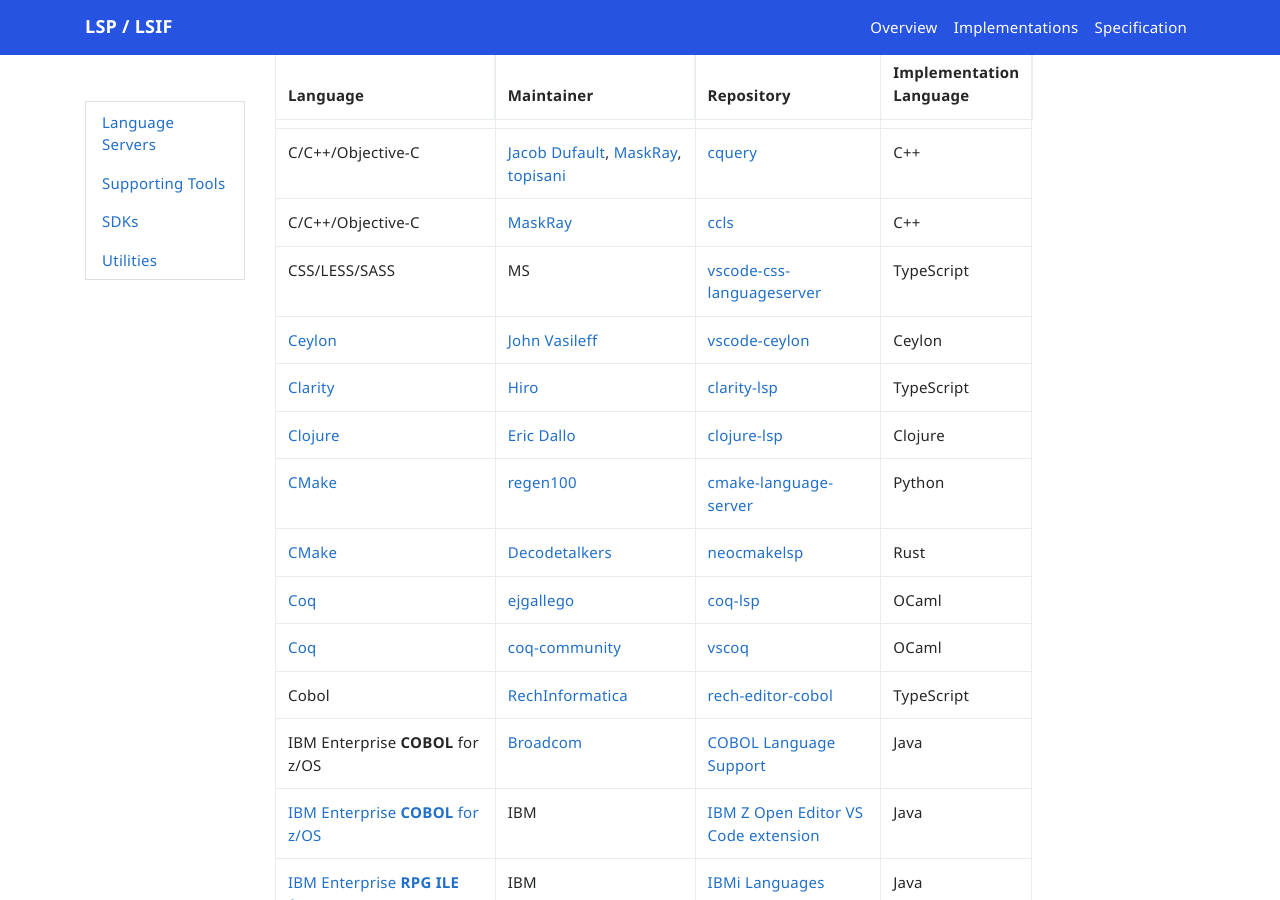
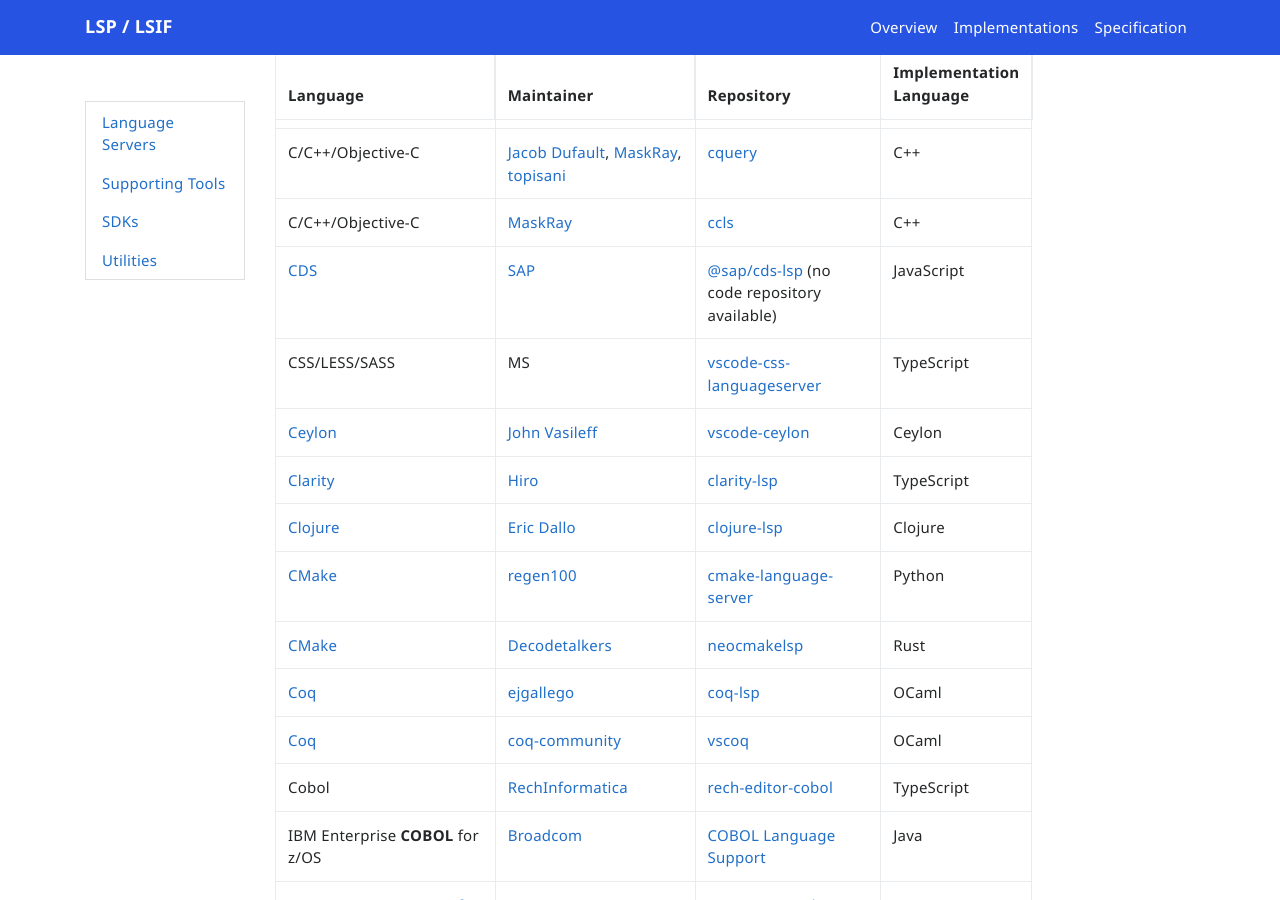
Before and after one commit to microsoft/language-server-protocol, a Jekyll site: the page built from _implementors/servers.md, in a window 1280 px wide and 900 px high, scrolled down 1900 px. Built offline with Jekyll 4.4.1, drawn with Linux system fonts in a browser that asks for light colours; nearby versions of some CDN libraries; comment, search, counter and statistics services are not loaded.

Commit message:
add SAP CDS server (#1924)

```diff
--- a/_implementors/servers.md
+++ b/_implementors/servers.md
@@ -42,6 +42,7 @@
 | [C++/clang](https://clangd.llvm.org/)| [LLVM Project](https://llvm.org/) | [clangd](https://github.com/llvm/llvm-project/tree/main/clang-tools-extra/clangd) | C++ |
 | C/C++/Objective-C | [Jacob Dufault](https://github.com/jacobdufault), [MaskRay](https://github.com/MaskRay), [topisani](https://github.com/topisani) | [cquery](https://github.com/jacobdufault/cquery) | C++ |
 | C/C++/Objective-C | [MaskRay](https://github.com/MaskRay) | [ccls](https://github.com/MaskRay/ccls) | C++ |
+| [CDS](https://cap.cloud.sap/docs/cds/) | [SAP](https://www.sap.com/) | [@sap/cds-lsp](https://www.npmjs.com/package/@sap/cds-lsp) (no code repository available) | JavaScript |
 | CSS/LESS/SASS | MS | [vscode-css-languageserver](https://github.com/Microsoft/vscode/tree/master/extensions/css-language-features/server) | TypeScript |
 | [Ceylon](https://ceylon-lang.org/) | [John Vasileff](https://github.com/jvasileff) | [vscode-ceylon](https://github.com/jvasileff/vscode-ceylon) | Ceylon |
 | [Clarity](https://docs.stacks.co/docs/write-smart-contracts/) | [Hiro](https://hiro.so) | [clarity-lsp](https://github.com/hirosystems/clarity-lsp) | TypeScript |
```
